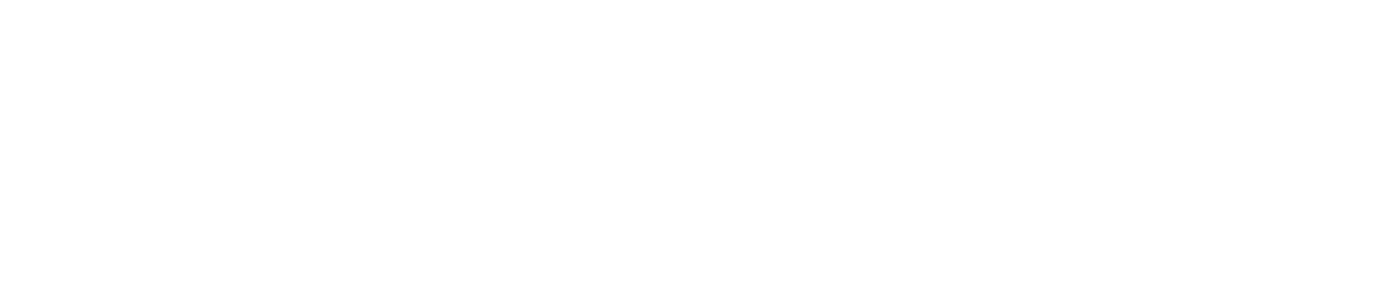
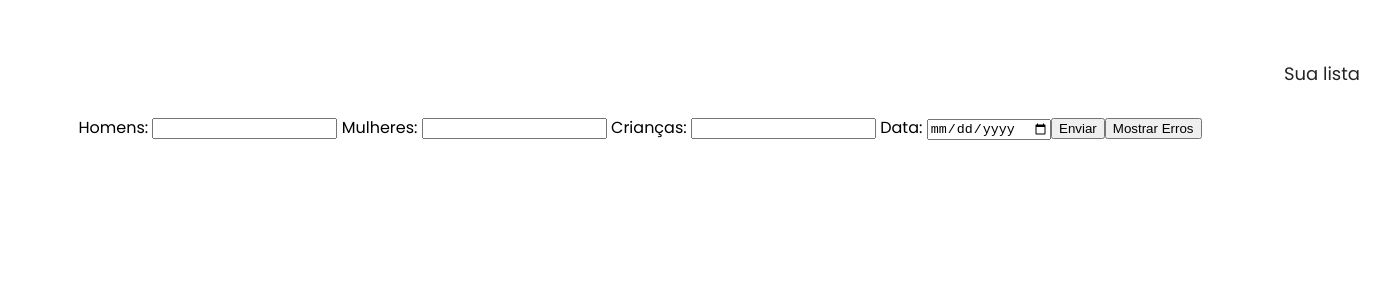
Before and after one commit to Lucas-Justino/Churrascometro-React, a React (Vite) app: page /editar/1 in a window 1280 px wide. Before the commit this address had no page. Shown: the top 300 px of the page, 1398 px wide, since content can reach past the window. Built offline with nearby package versions, Linux system fonts and the light colour scheme.

Commit message:
add funcao editar

```diff
--- a/database/db.json
+++ b/database/db.json
@@ -14,17 +14,17 @@
       "homens": 10
     },
     {
-      "id": "2",
-      "totalPessoas": 60,
-      "carnes": 19,
-      "paoDeAlho": 100,
-      "carvao": 60,
-      "refrigerantes": 12,
-      "cerveja": 120,
-      "criancas": 20,
-      "mulheres": 20,
-      "data": "2024-03-09T03:00:00.000Z",
-      "homens": 20
+      "totalPessoas": 143,
+      "carnes": 55,
+      "paoDeAlho": 163,
+      "carvao": 143,
+      "refrigerantes": 29,
+      "cerveja": 60,
+      "criancas": 123,
+      "mulheres": 10,
+      "data": "2024-03-11T03:00:00.000Z",
+      "homens": 10,
+      "id": "2"
     },
     {
       "id": "3",
--- a/src/App.tsx
+++ b/src/App.tsx
@@ -1,14 +1,18 @@
-import './App.css'
-import { BrowserRouter as Router, Routes as RoutesDom, Route } from 'react-router-dom';
-import Formulario from './pages/Formulario/formulario'
-import Home from './pages/Home/home';
-import Navbar from './components/Navbar/navbar';
-import GetApi from './RESTApi/GetApi';
-import PostApi from './RESTApi/PostApi';
-import DeleteApi from './RESTApi/DeleteApi';
-import PutApi from './RESTApi/PutApi';
-import Start from './pages/Start/start'
-
+import "./App.css";
+import {
+  BrowserRouter as Router,
+  Routes as RoutesDom,
+  Route,
+} from "react-router-dom";
+import Formulario from "./pages/Formulario/formulario";
+import Home from "./pages/Home/home";
+// import Navbar from "./components/Navbar/navbar";
+import GetApi from "./RESTApi/GetApi";
+import PostApi from "./RESTApi/PostApi";
+import DeleteApi from "./RESTApi/DeleteApi";
+import PutApi from "./RESTApi/PutApi";
+import Start from "./pages/Start/start";
+import EditarFormulario from "./pages/EditarFormulario/editarFormulario";
 
 function App() {
   return (
@@ -21,7 +25,12 @@ function App() {
         <Route path="/getapi" element={<GetApi />} />
         <Route path="/postapi" element={<PostApi />} />
         <Route path="/deleteapi" element={<DeleteApi />} />
-        <Route path="/putapi" element={<PutApi/>} />
+        <Route path="/putapi" element={<PutApi />} />
+        <Route
+          path="/editar/:id"
+          Component={EditarFormulario}
+          element={<EditarFormulario />}
+        />
         {/* <Route path="/editar" element={<Formulario />} /> */}
         {/* <Route path="/navegacao" element={<Navbar/>} /> */}
       </RoutesDom>
@@ -29,4 +38,4 @@ function App() {
   );
 }
 
-export default App
+export default App;
--- /dev/null
+++ b/src/pages/EditarFormulario/editarFormulario.tsx
@@ -0,0 +1,123 @@
+import { yupResolver } from "@hookform/resolvers/yup";
+import { SubmitHandler, useForm } from "react-hook-form";
+import * as yup from "yup";
+import { Input } from "../../components/Input/input";
+import Navbar from "../../components/Navbar/navbar";
+import { apiPOST, apiPUT } from "../../services/axios.services";
+import { useParams } from "react-router-dom";
+
+interface Inputs {
+  id: string;
+  data: string;
+  homens: number;
+  mulheres: number;
+  criancas: number;
+}
+
+const schema = yup
+  .object({
+    homens: yup.number().min(0).integer().required(),
+    data: yup
+      .date()
+      .min(
+        new Date(),
+        "Data inválida, o evento precisa ser marcado futuramente"
+      )
+      .required("Erro na data"),
+    mulheres: yup.number().min(0).integer().required(),
+    criancas: yup.number().min(0).integer().required(),
+  })
+  .required();
+
+export default function Formulario() {
+  const { id } = useParams(); // Move a obtenção do id para fora do onSubmit
+
+  const {
+    register,
+    handleSubmit,
+    reset,
+    formState: { errors },
+  } = useForm({
+    resolver: yupResolver(schema),
+    mode: "onChange",
+  });
+
+  const onSubmit: SubmitHandler<Inputs> = (data: Inputs) => {
+    const totalPessoas = data.criancas + data.mulheres + data.homens;
+    const carnes = Math.ceil(
+      data.criancas * 0.4 + data.mulheres * 0.32 + data.homens * 0.2
+    );
+    const paoDeAlho = (data.homens + data.mulheres) * 2 + data.criancas;
+    const carvao = data.homens + data.mulheres + data.criancas;
+    const refrigerantes = Math.ceil(carvao / 5);
+    const cerveja = (data.homens + data.mulheres) * 3;
+
+    // console.log(data.id); esse aqui não existe
+
+    if (id) {
+      // tem que pegar aqui pra editar
+      apiPUT(`churrasco/${id}`, {
+        totalPessoas,
+        carnes,
+        paoDeAlho,
+        carvao,
+        refrigerantes,
+        cerveja,
+        ...data,
+      });
+    } else {
+      apiPOST("churrasco", {
+        data,
+        totalPessoas,
+        carnes,
+        paoDeAlho,
+        carvao,
+        refrigerantes,
+        cerveja,
+      });
+    }
+
+    reset();
+  };
+
+  return (
+    <div>
+      <Navbar />
+      <form onSubmit={handleSubmit(onSubmit)}>
+        <label> Homens: </label>
+        <Input
+          type="number"
+          register={register}
+          name="homens"
+          error={errors.homens}
+        />
+        <label> Mulheres: </label>
+        <Input
+          type="number"
+          register={register}
+          name="mulheres"
+          error={errors.mulheres}
+        />
+        <label> Crianças: </label>
+        <Input
+          type="number"
+          register={register}
+          name="criancas"
+          error={errors.criancas}
+        />
+        <label> Data: </label>
+        <Input
+          type="date"
+          register={register}
+          name="data"
+          error={errors.data}
+        />
+
+        <button type="submit">Enviar</button>
+        <button type="button" onClick={() => console.log(errors)}>
+          Mostrar Erros
+        </button>
+      </form>
+    </div>
+  );
+}
--- a/src/pages/Home/home.tsx
+++ b/src/pages/Home/home.tsx
@@ -1,8 +1,9 @@
 import Botao from "../../components/Botao/botao";
 import Navbar from "../../components/Navbar/navbar";
 import database from "../../../database/db.json";
+// import { apiDELETE, apiPUT } from "../../services/axios.services";
 import { apiDELETE } from "../../services/axios.services";
-import Formulario from "../Formulario/formulario";
+import { Link } from "react-router-dom";
 
 const Home = () => {
   return (
@@ -23,17 +24,32 @@ const Home = () => {
             </tr>
           </thead>
           <tbody>
-            {database.churrasco.map((data: any, index: number) => (
-              <tr>
-                <td key={index}>{data.data}</td>
+            {database.churrasco.map((data: IData, index: number) => (
+              <tr key={index}>
+                <td>{data.data}</td>
                 <td>{data.totalPessoas}</td>
                 <td>{data.carnes}</td>
                 <td>{data.paoDeAlho}</td>
                 <td>{data.carvao}</td>
                 <td>{data.refrigerantes}</td>
                 <td>{data.cerveja}</td>
-                <Botao tipo="button" nome="Editar" />
-                <Botao tipo="button" nome="Apagar" onClick={() => apiDELETE("churrasco/" + (data.id).toString())} />
+                <td>
+                  {/* <Botao
+                    tipo="button"
+                    nome="Editar"
+                    onClick={() =>
+                      apiPUT(`churrasco/${data.id.toString()}`, data)
+                    }
+                  /> */}
+                  <Link to={`/editar/${data.id}`}>Editar</Link>
+                </td>
+                <td>
+                  <Botao
+                    tipo="button"
+                    nome="Apagar"
+                    onClick={() => apiDELETE("churrasco/" + data.id.toString())}
+                  />
+                </td>
               </tr>
             ))}
           </tbody>
```
